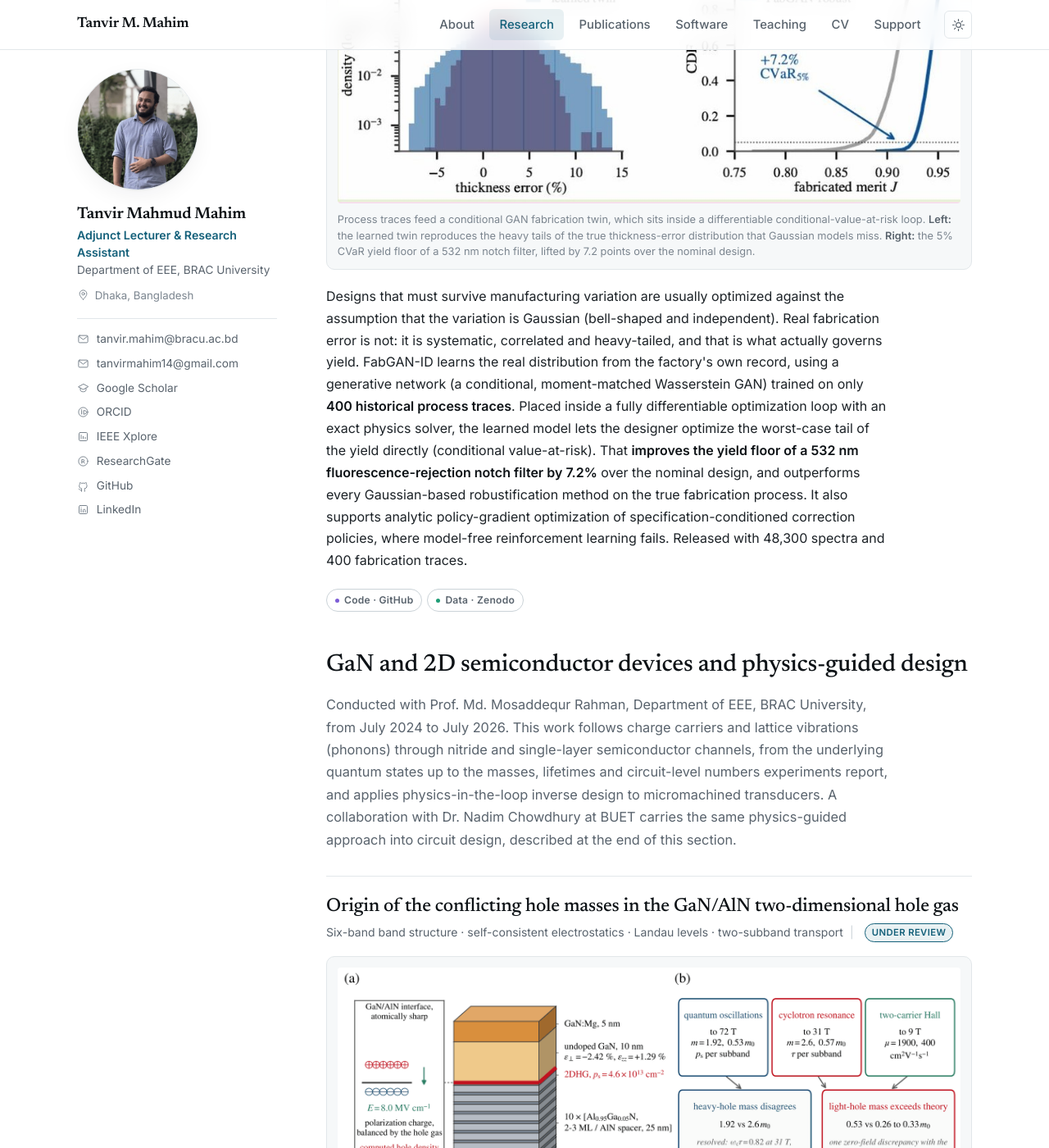
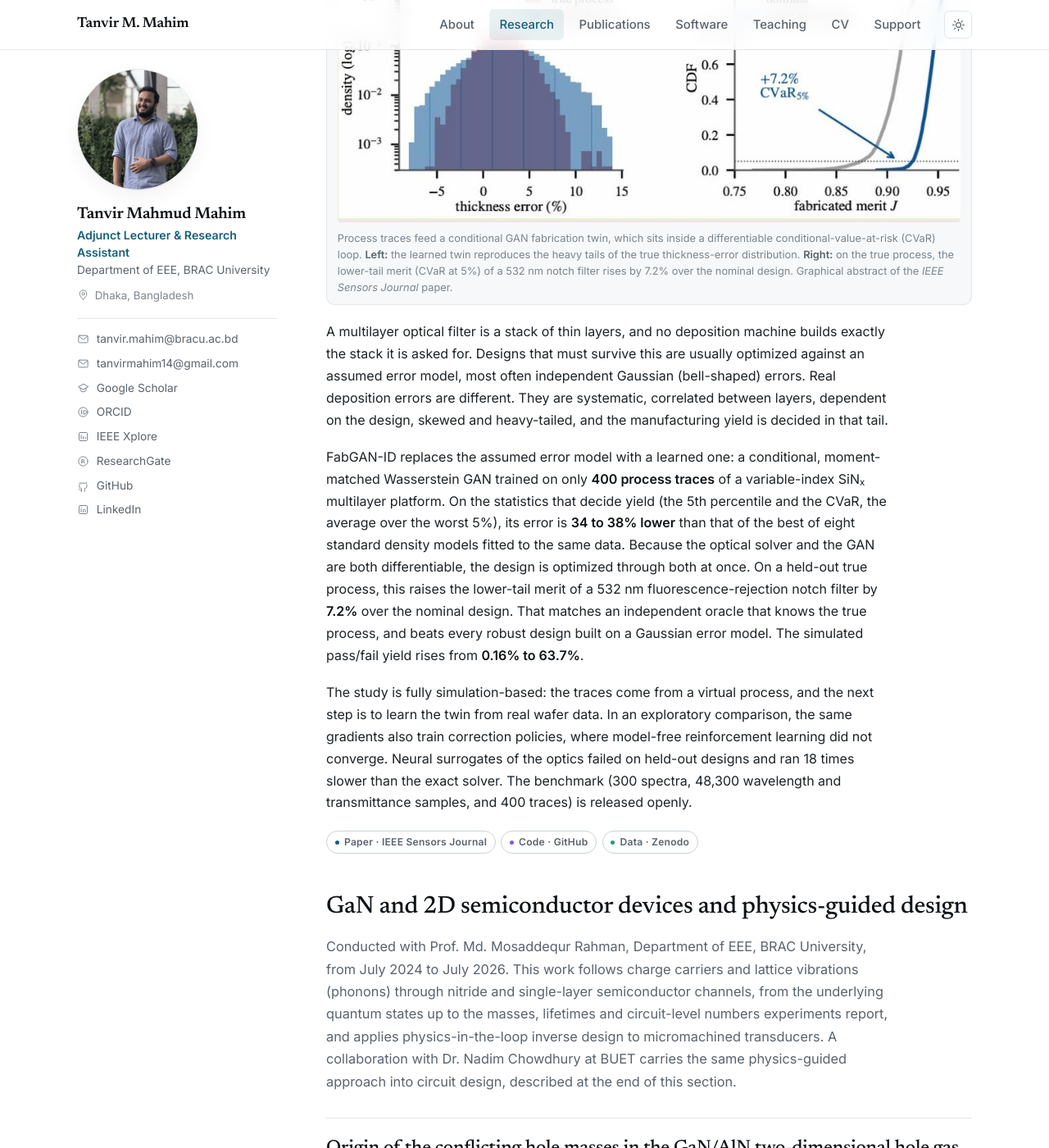
Before and after one commit to Tanvir-Mahmud-Mahim/Tanvir-Mahmud-Mahim.github.io, a Jekyll site: the page built from research.md, in a window 1280 px wide and 1400 px high, scrolled down 6797 px. Shown: the whole window at 82% size. Built offline with Jekyll 4.4.1, drawn with Linux system fonts in a browser that asks for light colours; some of the changed text lies outside the part shown.

Commit message:
FabGAN-ID (IEEE Sensors Journal, early access) and CIPS FeFET (Materials Today Communications, in press): research, publications, news; new CV (9 Oct 2026)

```diff
--- a/research.md
+++ b/research.md
@@ -99,18 +99,23 @@
 
 <section class="project">
   <h3>FabGAN-ID: learned fabrication twins for yield-aware photonic design</h3>
-  <p class="project-meta">Generative process models · differentiable CVaR optimization · photonic sensor front-ends<span class="sep">|</span><span class="tag tag-review">Under review</span></p>
+  <p class="project-meta">Generative process models · differentiable CVaR optimization · multilayer photonic sensor filters<span class="sep">|</span><span class="tag tag-published">Published · IEEE Sensors Journal 2026</span></p>
 
   <figure class="project-figure">
     <img src="{{ '/assets/images/research/fabgan-id-yield-aware.jpg' | relative_url }}" alt="FabGAN-ID pipeline from process traces through a GAN fabrication twin and a differentiable CVaR loop to a yield-qualified sensor, with plots showing the learned twin reproducing heavy error tails and the yield tail lifted by 7.2 percent." width="925" height="706" loading="lazy">
-    <figcaption>Process traces feed a conditional GAN fabrication twin, which sits inside a differentiable conditional-value-at-risk loop. <b>Left:</b> the learned twin reproduces the heavy tails of the true thickness-error distribution that Gaussian models miss. <b>Right:</b> the 5% CVaR yield floor of a 532 nm notch filter, lifted by 7.2 points over the nominal design.</figcaption>
+    <figcaption>Process traces feed a conditional GAN fabrication twin, which sits inside a differentiable conditional-value-at-risk (CVaR) loop. <b>Left:</b> the learned twin reproduces the heavy tails of the true thickness-error distribution. <b>Right:</b> on the true process, the lower-tail merit (CVaR at 5%) of a 532 nm notch filter rises by 7.2% over the nominal design. Graphical abstract of the <em>IEEE Sensors Journal</em> paper.</figcaption>
   </figure>
 
-  <p>Designs that must survive manufacturing variation are usually optimized against the assumption that the variation is Gaussian (bell-shaped and independent). Real fabrication error is not: it is systematic, correlated and heavy-tailed, and that is what actually governs yield. FabGAN-ID learns the real distribution from the factory's own record, using a generative network (a conditional, moment-matched Wasserstein GAN) trained on only <strong>400 historical process traces</strong>. Placed inside a fully differentiable optimization loop with an exact physics solver, the learned model lets the designer optimize the worst-case tail of the yield directly (conditional value-at-risk). That <strong>improves the yield floor of a 532 nm fluorescence-rejection notch filter by 7.2%</strong> over the nominal design, and outperforms every Gaussian-based robustification method on the true fabrication process. It also supports analytic policy-gradient optimization of specification-conditioned correction policies, where model-free reinforcement learning fails. Released with 48,300 spectra and 400 fabrication traces.</p>
+  <p>A multilayer optical filter is a stack of thin layers, and no deposition machine builds exactly the stack it is asked for. Designs that must survive this are usually optimized against an assumed error model, most often independent Gaussian (bell-shaped) errors. Real deposition errors are different. They are systematic, correlated between layers, dependent on the design, skewed and heavy-tailed, and the manufacturing yield is decided in that tail.</p>
+
+  <p>FabGAN-ID replaces the assumed error model with a learned one: a conditional, moment-matched Wasserstein GAN trained on only <strong>400 process traces</strong> of a variable-index SiN<sub>x</sub> multilayer platform. On the statistics that decide yield (the 5th percentile and the CVaR, the average over the worst 5%), its error is <strong>34 to 38% lower</strong> than that of the best of eight standard density models fitted to the same data. Because the optical solver and the GAN are both differentiable, the design is optimized through both at once. On a held-out true process, this raises the lower-tail merit of a 532 nm fluorescence-rejection notch filter by <strong>7.2%</strong> over the nominal design. That matches an independent oracle that knows the true process, and beats every robust design built on a Gaussian error model. The simulated pass/fail yield rises from <strong>0.16% to 63.7%</strong>.</p>
+
+  <p>The study is fully simulation-based: the traces come from a virtual process, and the next step is to learn the twin from real wafer data. In an exploratory comparison, the same gradients also train correction policies, where model-free reinforcement learning did not converge. Neural surrogates of the optics failed on held-out designs and ran 18 times slower than the exact solver. The benchmark (300 spectra, 48,300 wavelength and transmittance samples, and 400 traces) is released openly.</p>
 
   <ul class="pub-actions">
+    <li><a class="chip chip-paper" href="https://doi.org/10.1109/JSEN.2026.3732239" rel="noopener">Paper · IEEE Sensors Journal</a></li>
     <li><a class="chip chip-code" href="https://github.com/Tanvir-Mahmud-Mahim/Learned-generative-process-twins-for-yield-aware-inverse-design-of-multilayer-photonic-sensor" rel="noopener">Code · GitHub</a></li>
-    <li><a class="chip chip-data" href="https://doi.org/10.5281/zenodo.21315794" rel="noopener">Data · Zenodo</a></li>
+    <li><a class="chip chip-data" href="https://doi.org/10.5281/zenodo.21315793" rel="noopener">Data · Zenodo</a></li>
   </ul>
 </section>
 
@@ -164,7 +169,7 @@
 
 <section class="project">
   <h3>What sets the memory window of a 2D ferroelectric transistor</h3>
-  <p class="project-meta">CuInP<sub>2</sub>S<sub>6</sub> ferroelectric · monolayer WSe<sub>2</sub> · memory window · strain and interface traps<span class="sep">|</span><span class="tag tag-review">Under review</span></p>
+  <p class="project-meta">CuInP<sub>2</sub>S<sub>6</sub> ferroelectric · monolayer WSe<sub>2</sub> · memory window · strain and interface traps<span class="sep">|</span><span class="tag tag-published">In press · Materials Today Communications 2026</span></p>
 
   <figure class="project-figure">
     <img src="{{ '/assets/images/research/wse2-cips-mfmis-fefet.png' | relative_url }}" alt="Device concept: a strained monolayer WSe2 channel under h-BN, a floating metal gate, a 30 nm CuInP2S6 ferroelectric and a top gate, with a legend of the layers; the light K and heavy Gamma valence-band valleys, pushed apart by compression; and the simulation chain from strained transport to nonvolatile logic." width="1600" height="696" loading="lazy">
@@ -175,11 +180,12 @@
 
   <p>This work derives a simple formula for the window, read at a fixed current. It holds when the internal floating gate is an ideal conductor, the ferroelectric carries no extra charge, and the current depends on the channel in the same way on both sweeps. Then the channel's own properties cancel out. The window depends only on the ferroelectric thickness, its switched polarization, and the charge trapped at the channel surface. In simulation the formula agrees with the full model to 0.02%, even while strain changes the hole mobility 26-fold. This checks the maths of the model, not the physics.</p>
 
-  <p>The channel still matters, but only in limited ways. It acts through the polarization left behind after programming. The window stays independent of the channel only when two things hold. The channel must take on charge about ten times more easily than the h-BN layer at full programming. And the read current must stay below the point where switching starts. On the channel side, trapped interface charge is the main limit: the window loses less than 6% up to about 10<sup>12</sup> traps per cm<sup>2</sup> per eV, a level that clean h-BN interfaces meet.</p>
+  <p>The channel still matters, but only in limited ways. It acts through the polarization left behind after programming. The window stays independent of the channel only when two things hold. The channel must take on charge about ten times more easily than the h-BN layer at full programming. And the read current must stay below the point where switching starts. On the channel side, trapped interface charge is the main limit: the window loses less than 6% up to about 10<sup>12</sup> traps per cm<sup>2</sup> per eV, a level that h-BN interfaces meet but CVD-grown channels do not.</p>
 
   <p>In the model, strain therefore becomes a pure transport knob. At 1% compression, the hole mobility rises 2.38 times and the stored read current <strong>1.90 times, while the 1.434 V window moves by only 0.22%</strong>. Projected circuits, with an assumed n-type partner transistor, keep their state through power loss, with a static noise margin of 642 mV. Their worst-case static power is 5.0 fW, against 1.8 µW if the same stage used the 5 MΩ load resistor of an earlier CIPS inverter. The work is theoretical: no device was made. It proposes a single fabrication run that could prove these predictions wrong.</p>
 
   <ul class="pub-actions">
+    <li><a class="chip chip-paper" href="https://doi.org/10.1016/j.mtcomm.2026.116333" rel="noopener">Paper · Materials Today Communications</a></li>
     <li><a class="chip chip-code" href="https://github.com/Tanvir-Mahmud-Mahim/Process-induced-compressive-strain-with-a-van-der-Waals-ferroelectric-gate-in-a-single-device" rel="noopener">Code · GitHub</a></li>
     <li><a class="chip chip-data" href="https://doi.org/10.5281/zenodo.22084359" rel="noopener">Data · Zenodo</a></li>
   </ul>
```
Also changed, not shown: _publications/2026-10-06-cips-fefet-memory-window.md (added, +15 -0 lines), _publications/2026-10-08-fabgan-id-yield-aware-inverse-design.md (added, +15 -0 lines), index.md (+10 -2 lines), publications.md (+1 -1 lines), software.md (+1 -1 lines), 1 other file.
